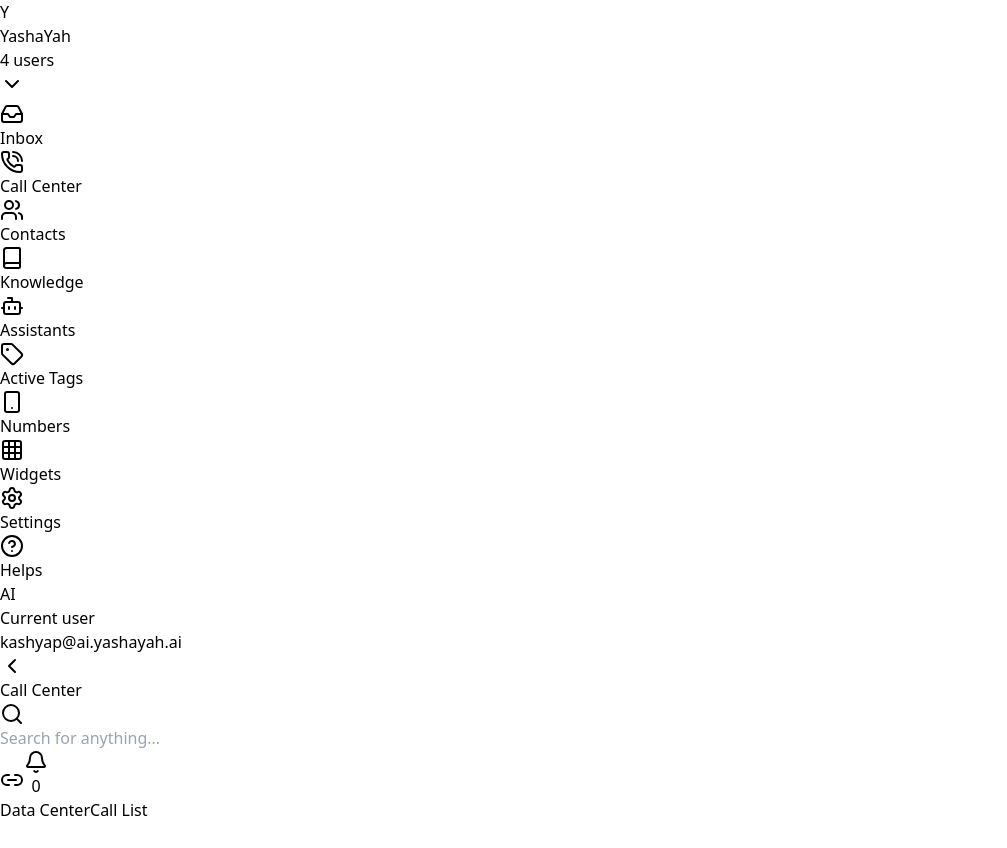
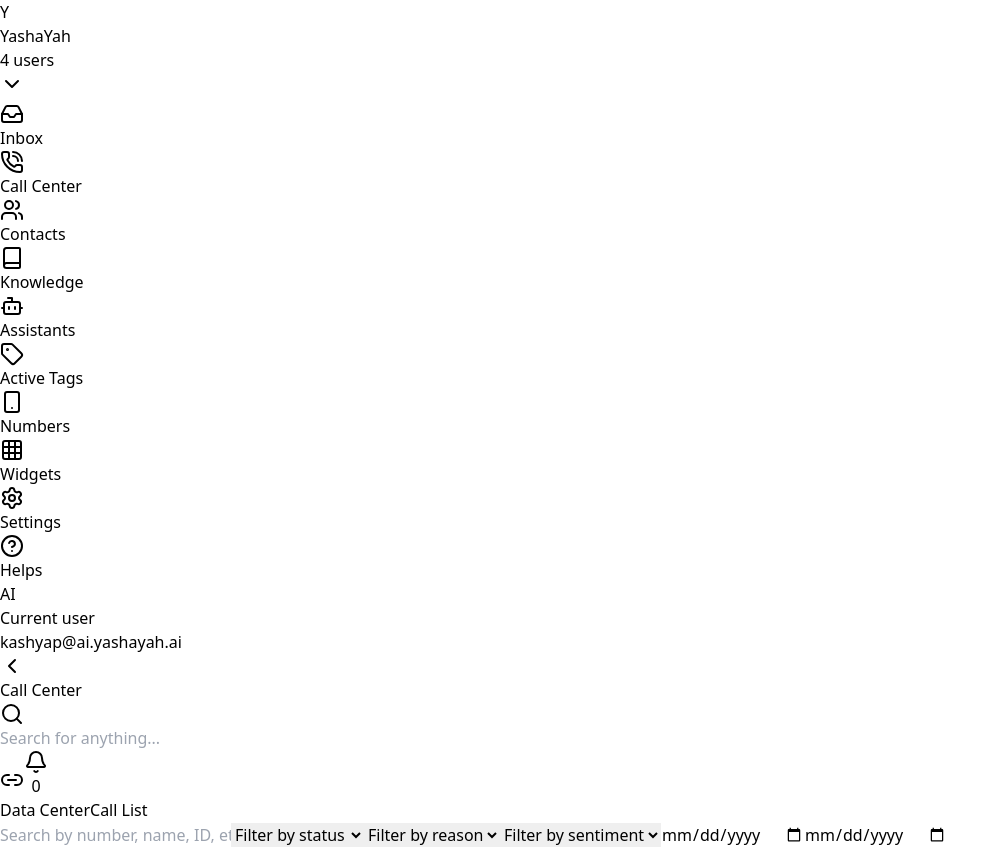
Before and after one commit to connectwithdevjerry/yeshaya, a React (Vite) app in the folder ui2/: page /call in a window 1280 px wide. Shown: the whole page, without its empty margins (0-1007 px from the left). Before the commit the page ends 822 px from the top, so only its background shows below. Built offline with nearby package versions, Linux system fonts and the light colour scheme.

Commit message:
feat: Enhance Call Center with HeaderFilters and DownloadContact components

```diff
--- /dev/null
+++ b/ui2/src/components/CallCenter/DownloadContact.jsx
@@ -0,0 +1,62 @@
+import React from "react";
+import { Download, ChevronLeft, ChevronRight } from "lucide-react";
+
+const DownloadContact = () => {
+  const tableHeaders = [
+    "Timestamp (start)",
+    "Type",
+    "To",
+    "From",
+    "Duration (mins)",
+    "Direction",
+    "Status",
+    "End Reason",
+  ];
+  return (
+    <div className="bg-gray-50 px-6  font-sans">
+      <header className="flex justify-end items-center mb-6">
+        <button className="bg-gray-900 text-white px-4 py-2 rounded-lg flex items-center gap-2 hover:bg-gray-700 transition-colors text-sm font-medium">
+          <Download size={16} />
+          <span>Download Calls</span>
+        </button>
+      </header>
+
+      {/* Main Content Area */}
+      <main className="bg-white border border-gray-200 rounded-lg shadow-sm">
+        <div className="overflow-x-auto">
+          <table className="w-full text-sm">
+            <thead className="bg-gray-50 text-gray-600">
+              <tr>
+                {tableHeaders.map((header) => (
+                  <th key={header} className="px-6 py-3 font-medium text-left">
+                    {header}
+                  </th>
+                ))}
+              </tr>
+            </thead>
+
+            <tbody></tbody>
+          </table>
+        </div>
+
+        <div className="text-center py-20">
+          <p className="text-gray-500">No calls to display</p>
+        </div>
+
+        <footer className="flex justify-end items-center px-6 py-3 border-t border-gray-200 text-sm text-gray-600">
+          <span>Page 1 of 1</span>
+          <div className="flex items-center ml-4">
+            <button disabled className="p-1 text-gray-400 cursor-not-allowed">
+              <ChevronLeft size={20} />
+            </button>
+            <button disabled className="p-1 text-gray-400 cursor-not-allowed">
+              <ChevronRight size={20} />
+            </button>
+          </div>
+        </footer>
+      </main>
+    </div>
+  );
+};
+
+export default DownloadContact;
--- a/ui2/src/components/CallCenter/HeadFilters.jsx
+++ b/ui2/src/components/CallCenter/HeadFilters.jsx
@@ -2,22 +2,36 @@
 
 const HeaderFilters = () => {
   return (
-    <div className="flex text-gray-600 gap-3 mb-6">
-
-      <div className="flex items-center justify-between flex-wrap gap-2">
+    <div className="flex p-6 text-gray-400 gap-3 mb-6">
+      <div className="flex items-center justify-evenly flex-wrap gap-8">
         <input
           type="text"
           placeholder="Search by number, name, ID, etc..."
           className="border rounded-md px-3 py-2 w-[300px] text-sm"
         />
         <select className="border rounded-md px-2 py-2 text-sm">
-          <option>Filter by status</option>
+          <option className="text-gray-300">Filter by status</option>
+          <option></option>
+          <option>Queued</option>
+          <option>Ongoing</option>
+          <option>Finished</option>
+          <option>Not Connected</option>
         </select>
         <select className="border rounded-md px-2 py-2 text-sm">
           <option>Filter by reason</option>
+          <option></option>
+          <option>Queued</option>
+          <option>Ongoing</option>
+          <option>Finished</option>
+          <option>Not Connected</option>
         </select>
         <select className="border rounded-md px-2 py-2 text-sm">
           <option>Filter by sentiment</option>
+          <option></option>
+          <option>Positive</option>
+          <option>Neural</option>
+          <option>Negative</option>
+          <option>Unknown</option>
         </select>
         <input type="date" className="border rounded-md px-2 py-2 text-sm" />
         <input type="date" className="border rounded-md px-2 py-2 text-sm" />
--- a/ui2/src/pages/CallCenter.jsx
+++ b/ui2/src/pages/CallCenter.jsx
@@ -18,6 +18,7 @@
   Timer,
   Wallet,
 } from "lucide-react";
+import DownloadContact from "../components/CallCenter/DownloadContact";
 
 const CallDashboard = () => {
   const [data, setData] = useState({});
@@ -77,10 +78,10 @@
         </button>
       </div>
 
+      <HeaderFilters />
       {/* Modal 1: Data Center */}
       {activeModal === "dataCenter" && (
         <div className="p-6 animate-fadeIn">
-          <HeaderFilters />
           <div className="grid grid-cols-2 md:grid-cols-3 lg:grid-cols-5 gap-4 mb-8">
             {metrics.map((m, i) => (
               <MetricCard key={i} {...m} />
@@ -92,18 +93,7 @@
 
       {/* Modal 2: Call List */}
       {activeModal === "callList" && (
-        <div className="p-6 animate-fadeIn">
-          <div className="bg-white rounded-xl p-6 shadow-sm">
-            <h2 className="text-lg font-semibold mb-4">📞 Call List</h2>
-            <p className="text-gray-600 text-sm">
-              This is where your call list data or table will appear.
-              You can add a table, pagination, or API integration here.
-            </p>
-            <div className="mt-4 border-t pt-4 text-sm text-gray-500">
-              (Currently showing dummy modal for "Call List")
-            </div>
-          </div>
-        </div>
+        <DownloadContact />
       )}
     </div>
   );
```
